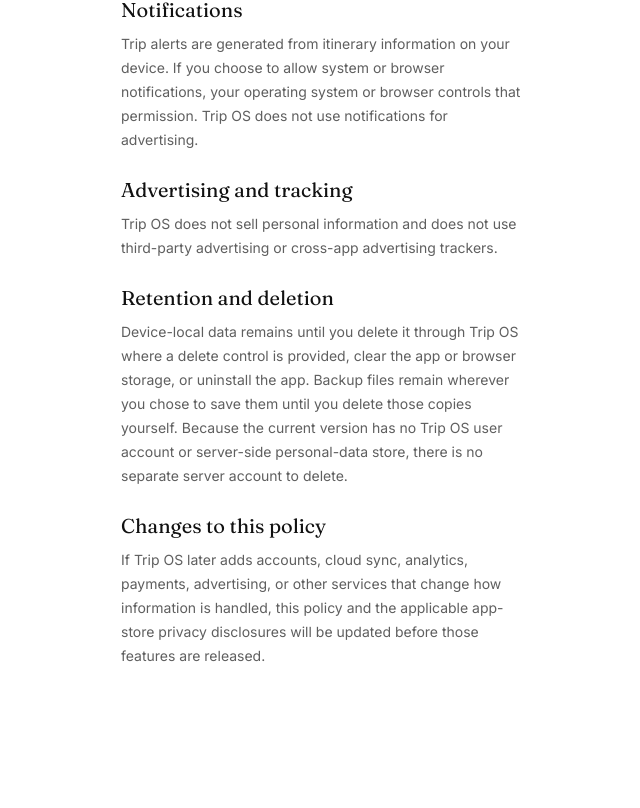
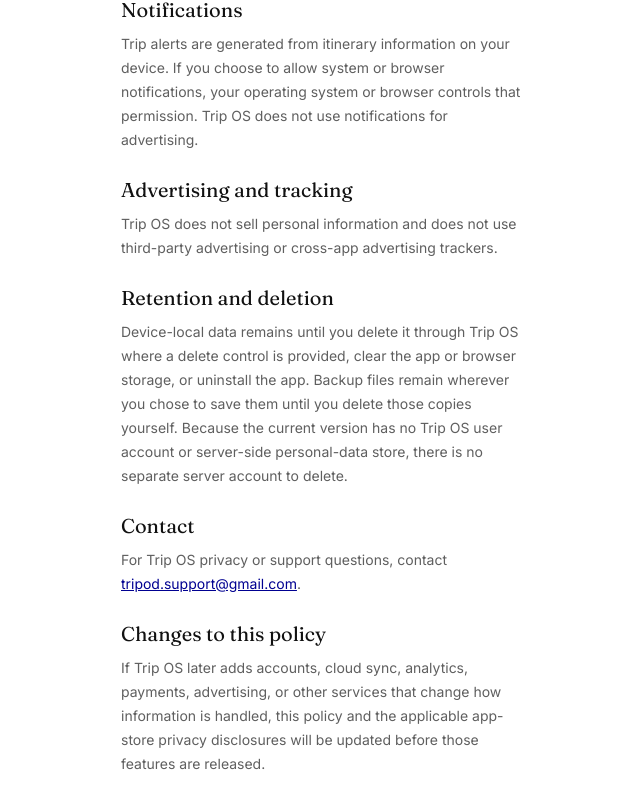
Before and after one commit to rosiecleansllc-byte/Trip-OS, a React (Vite) app: page /privacy in a window 1280 px wide. Shown: the part 961-1769 px from the top of the page, without its empty margins (315-955 px from the left). Before the commit the page ends 1677 px from the top, so only its background shows below. Built offline with nearby package versions, Linux system fonts and the light colour scheme.

Commit message:
Add Trip OS support contact

```diff
--- a/src/pages/Privacy.tsx
+++ b/src/pages/Privacy.tsx
@@ -60,6 +60,13 @@
           </section>
 
           <section>
+            <h2 className="font-display text-xl">Contact</h2>
+            <p className="mt-2 text-ink-soft">
+              For Trip OS privacy or support questions, contact <a className="text-blue underline" href="mailto:tripod.support@gmail.com">tripod.support@gmail.com</a>.
+            </p>
+          </section>
+
+          <section>
             <h2 className="font-display text-xl">Changes to this policy</h2>
             <p className="mt-2 text-ink-soft">
               If Trip OS later adds accounts, cloud sync, analytics, payments, advertising, or other services that change how information is handled, this policy and the applicable app-store privacy disclosures will be updated before those features are released.
```
